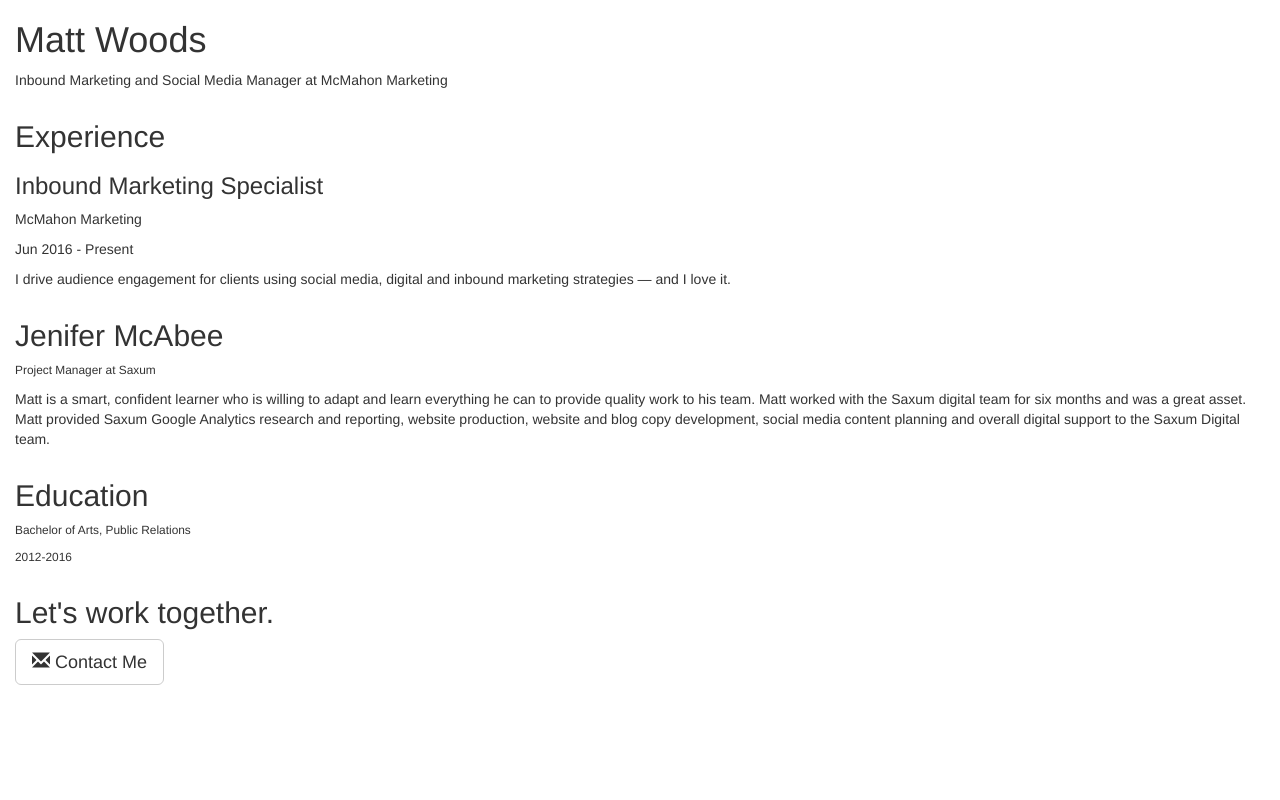
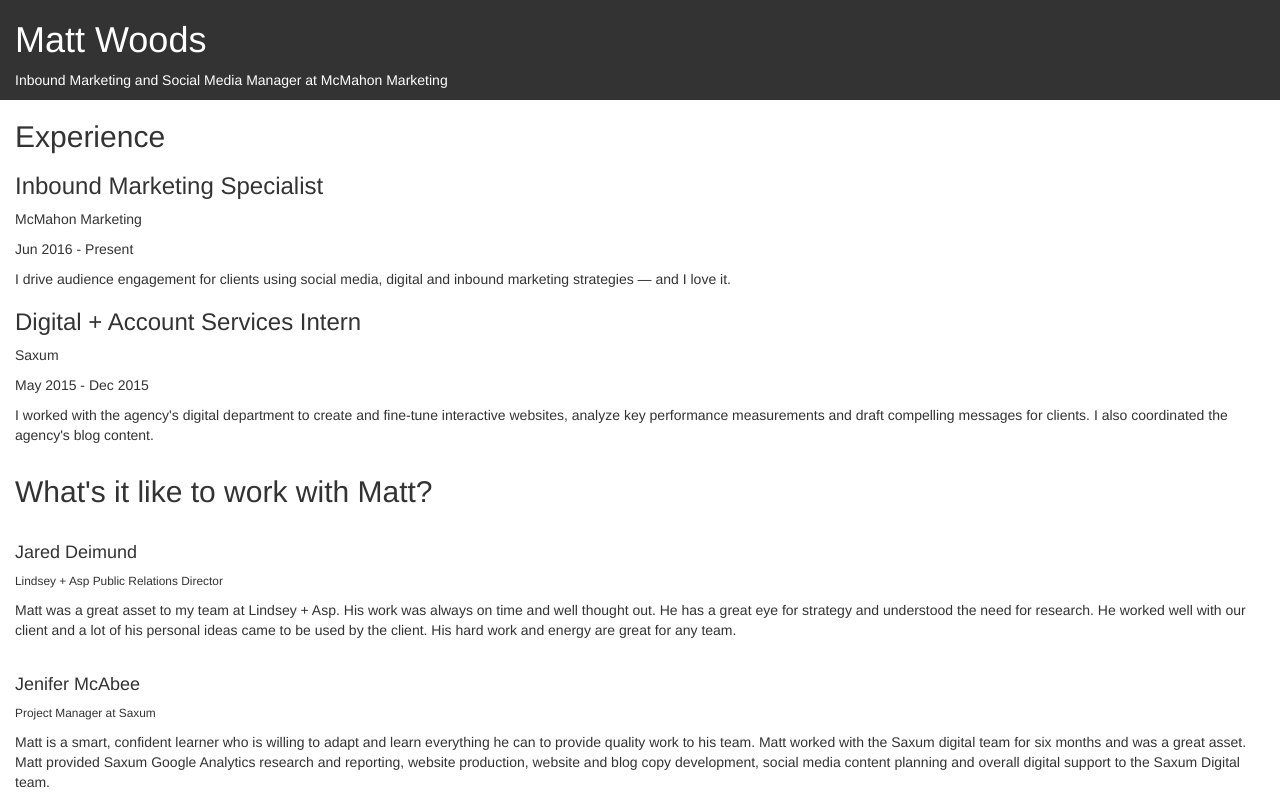
Before and after one commit to matopher/resume-matt-okcoders, a plain HTML site: page index.html in a window 1280 px wide. Shown: the top 800 px of the page. Drawn offline with nearby package versions, Linux system fonts and the light colour scheme.

Commit message:
added primary css and some formatting

```diff
--- /dev/null
+++ b/css/main.css
@@ -0,0 +1,16 @@
+.contact-section {
+	margin: 0 auto;
+	text-align: center;
+	background-color: #333;
+	padding: 25px 0px 50px 0px;
+	color: #FFF;
+}
+
+.intro {
+	background-color: #333;
+	color: #fff;
+}
+
+.testimonial {
+	padding-top: 15px;
+}
--- a/index.html
+++ b/index.html
@@ -10,6 +10,9 @@
     <!-- Bootstrap -->
     <link href="css/bootstrap.min.css" rel="stylesheet">
 
+    <!-- Custom Additons to Main -->
+    <link href="css/main.css" rel="stylesheet">
+
     <!-- HTML5 shim and Respond.js for IE8 support of HTML5 elements and media queries -->
     <!-- WARNING: Respond.js doesn't work if you view the page via file:// -->
     <!--[if lt IE 9]>
@@ -20,7 +23,7 @@
   <body>
 
   <!-- General contact info and intro -->
-    <div class="container-fluid">
+    <div class="container-fluid intro">
       <h1>Matt Woods</h1>
       <p>Inbound Marketing and Social Media Manager at McMahon Marketing</p>
     </div>
@@ -29,11 +32,18 @@
     <div class="container-fluid">
       <h2>Experience</h2>
 
-      <div>
+      <div class="experience-item">
         <h3>Inbound Marketing Specialist</h3>
         <p>McMahon Marketing</p>
         <p>Jun 2016 - Present</p>
         <p>I drive audience engagement for clients using social media, digital and inbound marketing strategies — and I love it.</p>
+      </div>
+
+      <div class="experience-item">
+        <h3>Digital + Account Services Intern</h3>
+        <p>Saxum</p>
+        <p>May 2015 - Dec 2015</p>
+        <p>I worked with the agency's digital department to create and fine-tune interactive websites, analyze key performance measurements and draft compelling messages for clients. I also coordinated the agency's blog content.</p>
       </div>
 
     </div>
@@ -41,8 +51,17 @@
     <!-- Testimonials -->
     <div class="container-fluid">
 
-      <div>
-        <h2>Jenifer McAbee</h2>
+      <h2>What's it like to work with Matt?</h2>
+
+      <div class="testimonial">
+        <h4>Jared Deimund</h4>
+        <p class="small">Lindsey + Asp Public Relations Director</p>
+        <p>Matt was a great asset to my team at Lindsey + Asp. His work was always on time and well thought out. He has a great eye for strategy and understood the need for research. He worked well with our client and a lot of his personal ideas came to be used by the client. His hard work and energy are great for any team.
+</p>
+      </div>
+
+      <div class="testimonial">
+        <h4>Jenifer McAbee</h4>
         <p class="small">Project Manager at Saxum</p>
         <p>Matt is a smart, confident learner who is willing to adapt and learn everything he can to provide quality work to his team. Matt worked with the Saxum digital team for six months and was a great asset. Matt provided Saxum Google Analytics research and reporting, website production, website and blog copy development, social media content planning and overall digital support to the Saxum Digital team.</p>
       </div>
@@ -59,7 +78,7 @@
     </div>
 
     <!-- Contact + CTA -->
-    <div class="container-fluid">
+    <div class="container-fluid contact-section   ">
       <h2>Let's work together.</h2>
         <div>
           <button type="button" class="btn btn-default btn-lg">
```
